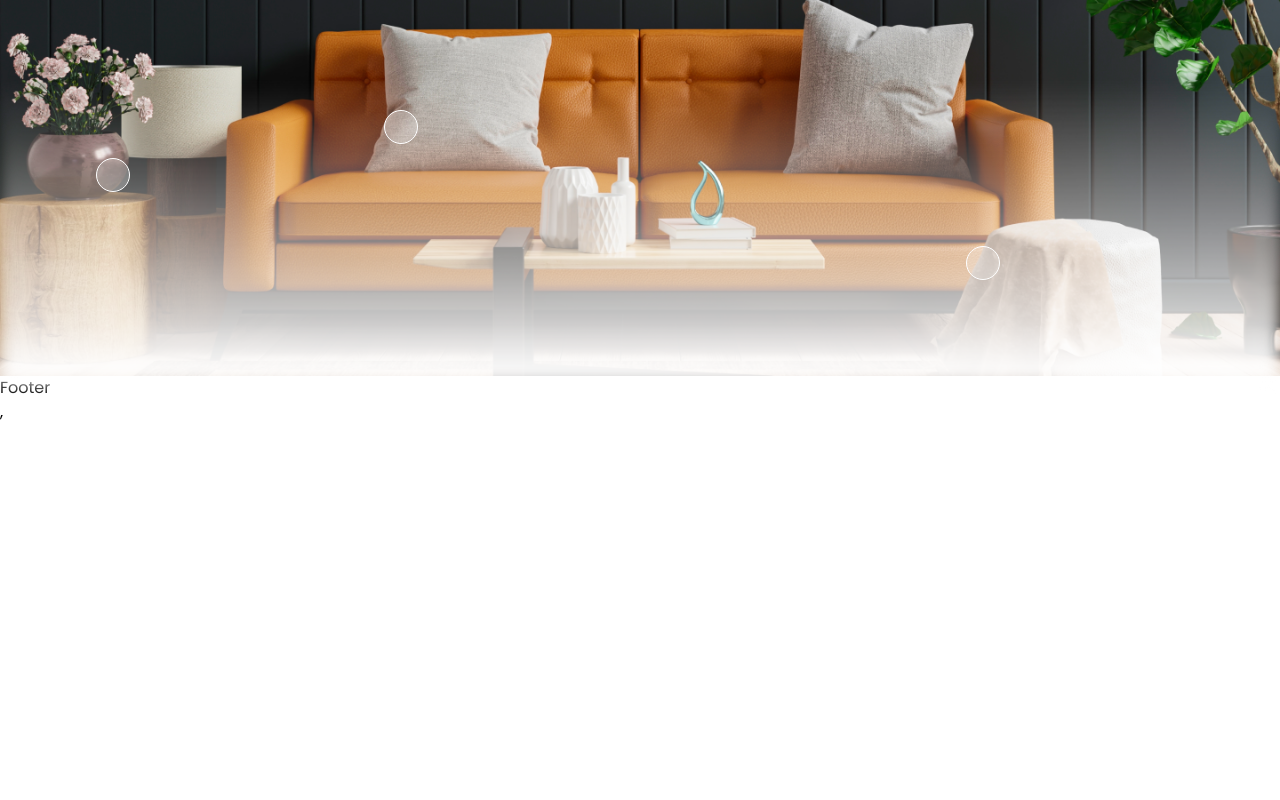
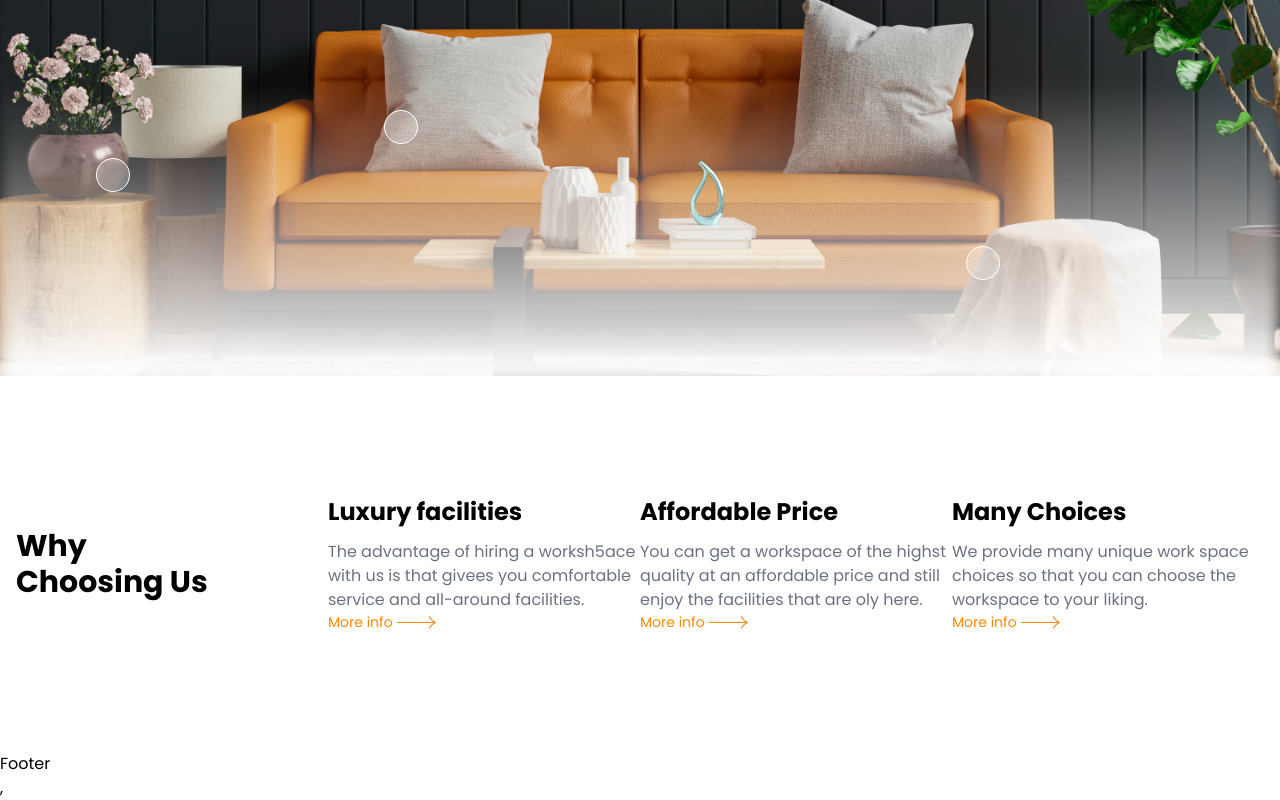
Before and after one commit to ahassh1/react-landing-page, a React (Vite) app: page / in a window 1280 px wide. Shown: the part 424-1224 px from the top of the page. Before the commit the page ends 848 px from the top, so only its background shows below. Built offline with nearby package versions, Linux system fonts and the light colour scheme.

Commit message:
why chooding us done

```diff
--- /dev/null
+++ b/src/components/Button.jsx
@@ -0,0 +1,14 @@
+import React from "react";
+import buttonImg from "../assets/button-icon.png";
+const Button = ({ text }) => {
+  return (
+    <div>
+      <button className="flex text-sm items-center gap-1">
+        <p className="text-orange-400">{text}</p>
+        <img src={buttonImg} alt="button-img" />
+      </button>
+    </div>
+  );
+};
+
+export default Button;
--- a/src/components/Navbar.jsx
+++ b/src/components/Navbar.jsx
@@ -42,7 +42,7 @@ const Navbar = () => {
     >
       <nav className="flex justify-between items-center py-6 px-4 container mx-auto max-w-screen-2xl">
         {/* logo */}
-        <Link to="/" className="font-bold hover:text-orange-300">
+        <Link to="/" className="font-bold hover:text-orange-300 text-xl">
           FurniEnd
         </Link>
 
@@ -55,7 +55,7 @@ const Navbar = () => {
         </div>
 
         {/* desktop menu itmes  */}
-        <div className="hidden md:block">
+        <div className="hidden md:flex">
           <NavItems />
         </div>
 
--- a/src/pages/home/Hero.jsx
+++ b/src/pages/home/Hero.jsx
@@ -34,7 +34,7 @@ const Hero = () => {
         {/* bottom blur effect  */}
         <div className="absolute inset-x-0 bottom-0 h-3/4 -mb-2 bg-gradient-to-t from-white via-transparent to-transparent blur-sm" />
 
-        {/* <BasicToolTip/> */}
+        {/* <ToolTip box/> */}
         <div className="hidden xl:block absolute bottom-40 left-24">
           <TooltipButton position="bottom" />
         </div>
--- a/src/pages/home/Home.jsx
+++ b/src/pages/home/Home.jsx
@@ -1,10 +1,12 @@
 import React from "react";
 import Hero from "./Hero";
+import WhyChoose from "./WhyChoose";
 
 const Home = () => {
   return (
     <>
       <Hero />
+      <WhyChoose />
     </>
   );
 };
--- /dev/null
+++ b/src/pages/home/WhyChoose.jsx
@@ -0,0 +1,46 @@
+import React from "react";
+import Button from "../../components/Button";
+
+const WhyChoose = () => {
+  return (
+    <section className=" container mx-auto max-w-screen-2xl py-6 px-4">
+      <div className="my-24 grid grid-cols-1 sm:grid-cols-2 xl:grid-cols-4 items-center">
+        <div>
+          <h1 className="font-bold text-3xl">
+            Why <br />
+            Choosing Us
+          </h1>
+        </div>
+        <div>
+          <h1 className="font-bold text-2xl mb-2 md:mb-3">Luxury facilities</h1>
+          <h5 className="text-gray-500">
+            The advantage of hiring a worksh5ace with us is that givees you
+            comfortable service and all-around facilities.
+          </h5>
+
+          <Button text="More info" />
+        </div>
+        <div>
+          <h1 className="font-bold  mb-2 md:mb-3 text-2xl">Affordable Price</h1>
+          <h5 className="text-gray-500">
+            You can get a workspace of the highst quality at an affordable price
+            and still enjoy the facilities that are oly here.
+          </h5>
+
+          <Button text="More info" />
+        </div>
+        <div>
+          <h1 className="font-bold text-2xl  mb-2 md:mb-3">Many Choices</h1>
+          <h5 className="text-gray-500">
+            We provide many unique work space choices so that you can choose the
+            workspace to your liking.
+          </h5>
+
+          <Button text="More info" />
+        </div>
+      </div>
+    </section>
+  );
+};
+
+export default WhyChoose;
```
Also changed, not shown: src/App.css (line endings or trailing spaces).
